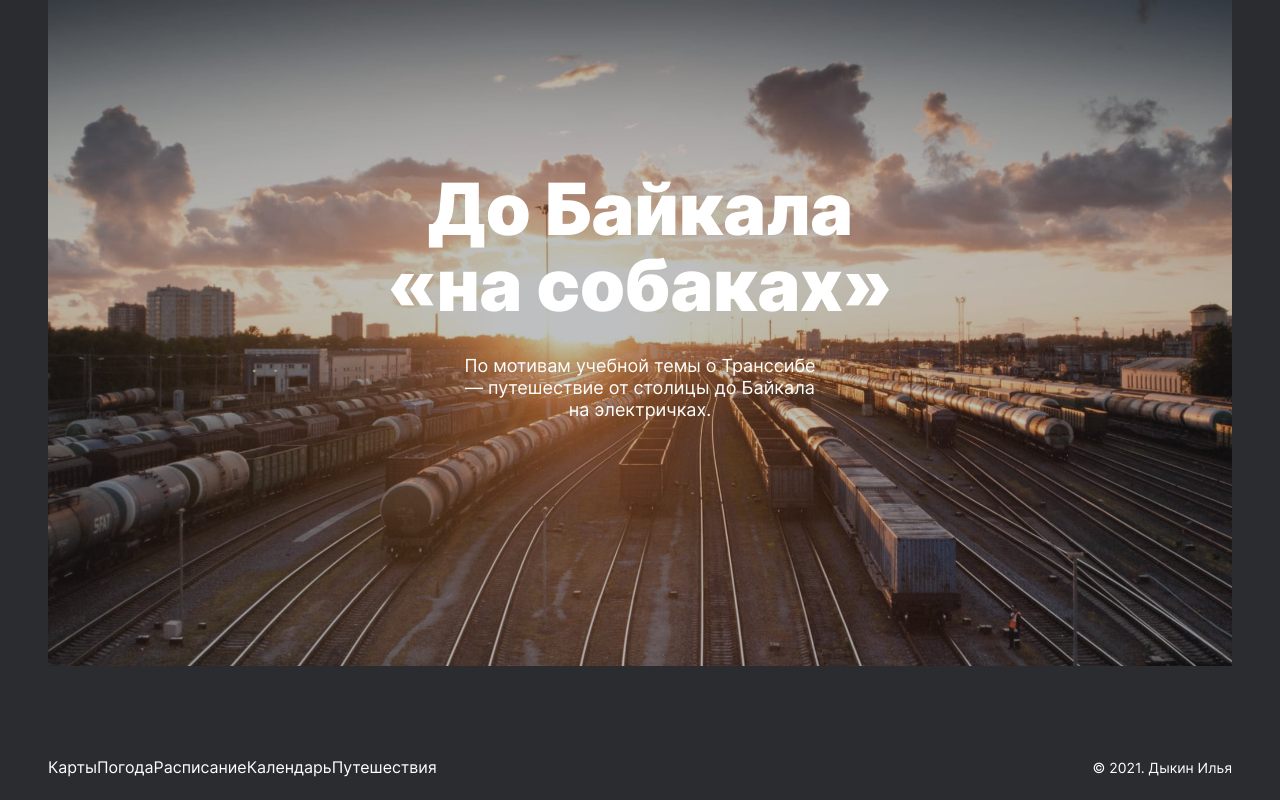
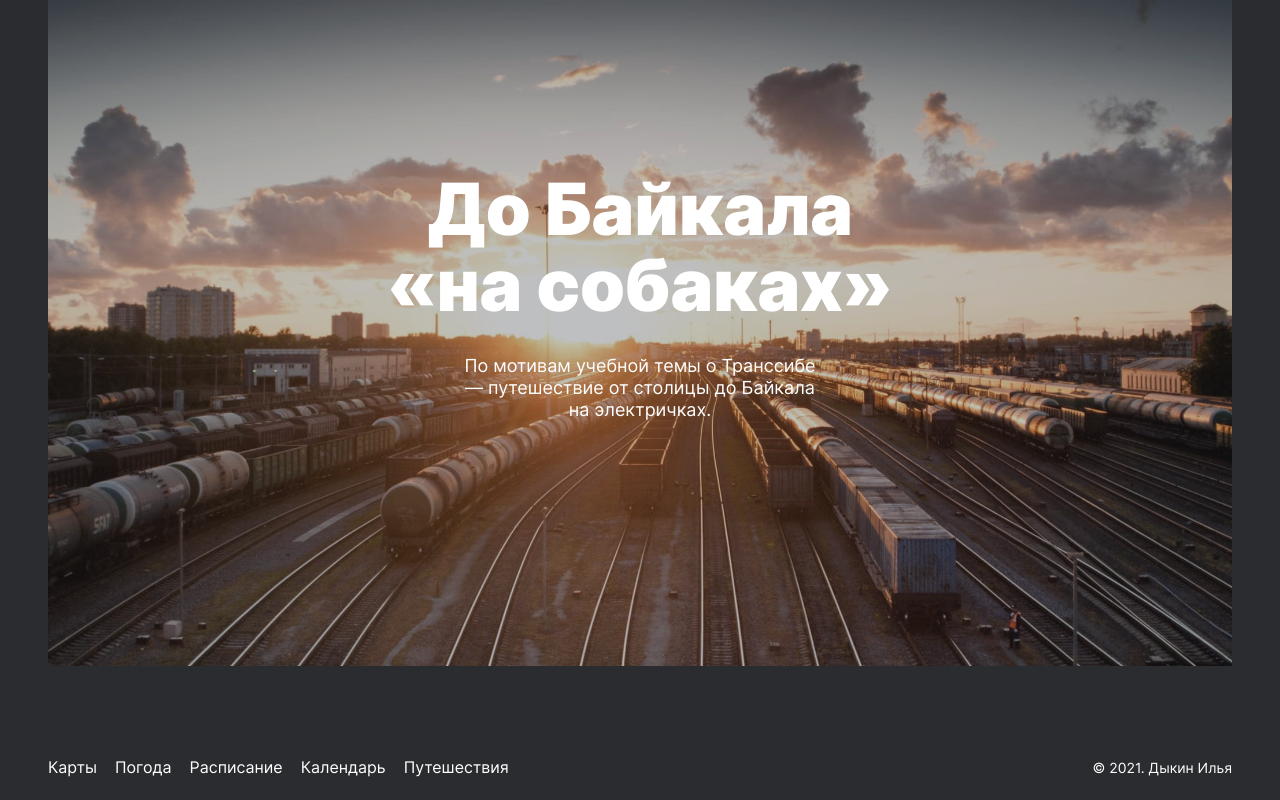
Before and after one commit to giftfromheaven/russian-travel, a plain HTML site: page index.html in a window 1280 px wide. Shown: the part 6125-6925 px from the top of the page. Drawn offline with Linux system fonts and the light colour scheme.

Commit message:
Add files via upload

```diff
--- a/index.html
+++ b/index.html
@@ -196,15 +196,15 @@
     <footer class="footer">
         <nav>
             <ul class="footer__row">
-                <li class="footer__row-link_element"><a href="https://yandex.ru/maps" target="_blank"
+                <li class="footer__row_element"><a href="https://yandex.ru/maps" target="_blank"
                         class="footer__row-link">Карты</a></li>
-                <li class="footer__row-link_element"><a href="https://yandex.ru/pogoda" target="_blank"
+                <li class="footer__row_element"><a href="https://yandex.ru/pogoda" target="_blank"
                         class="footer__row-link">Погода</a></li>
-                <li class="footer__row-link_element"><a href="https://rasp.yandex.ru" target="_blank"
+                <li class="footer__row_element"><a href="https://rasp.yandex.ru" target="_blank"
                         class="footer__row-link">Расписание</a></li>
-                <li class="footer__row-link_element"><a href="https://calendar.yandex.ru" target="_blank"
+                <li class="footer__row_element"><a href="https://calendar.yandex.ru" target="_blank"
                         class="footer__row-link">Календарь</a></li>
-                <li class="footer__row-link_element"><a href="https://travel.yandex.ru" target="_blank"
+                <li class="footer__row_element"><a href="https://travel.yandex.ru" target="_blank"
                         class="footer__row-link">Путешествия</a></li>
             </ul>
         </nav>
```
